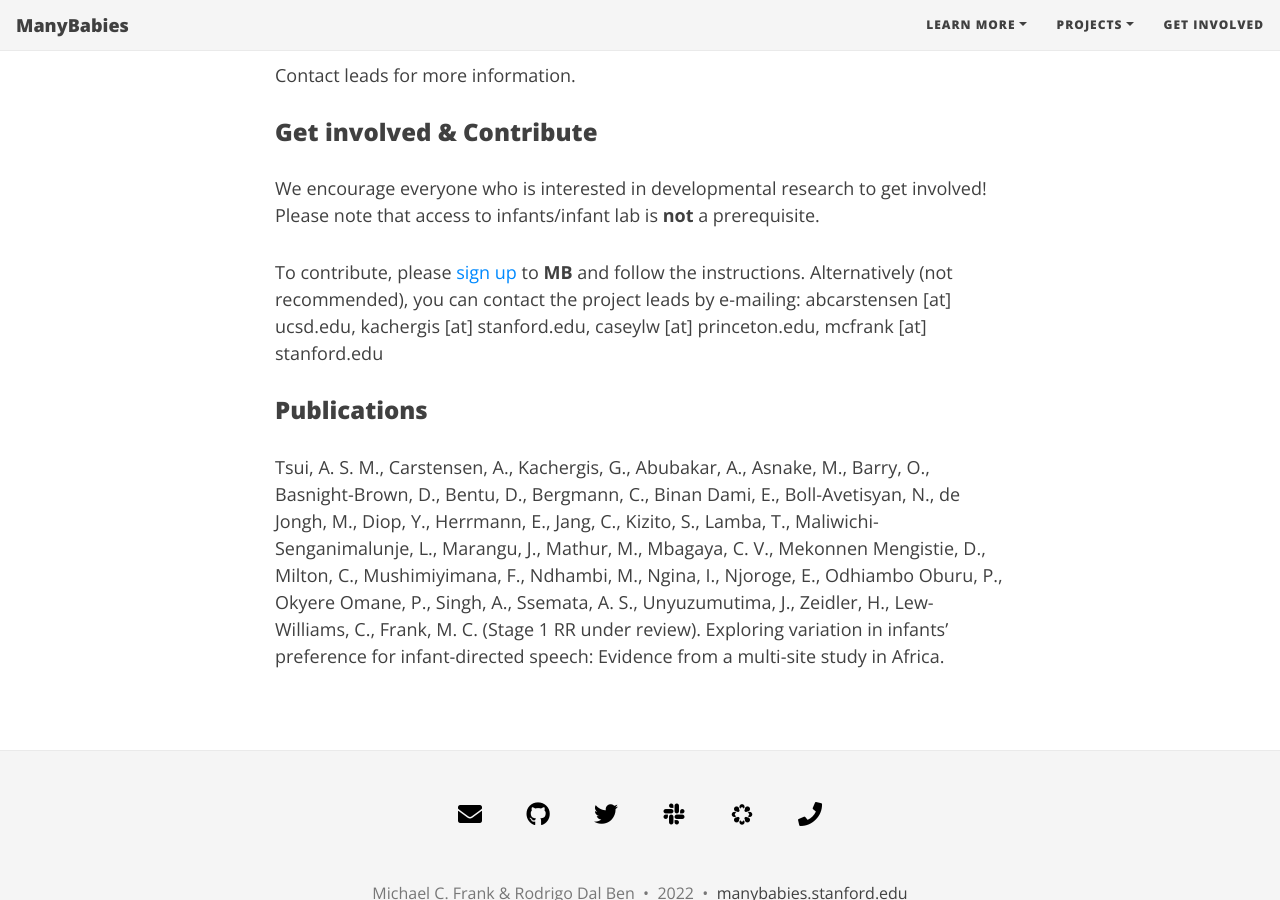
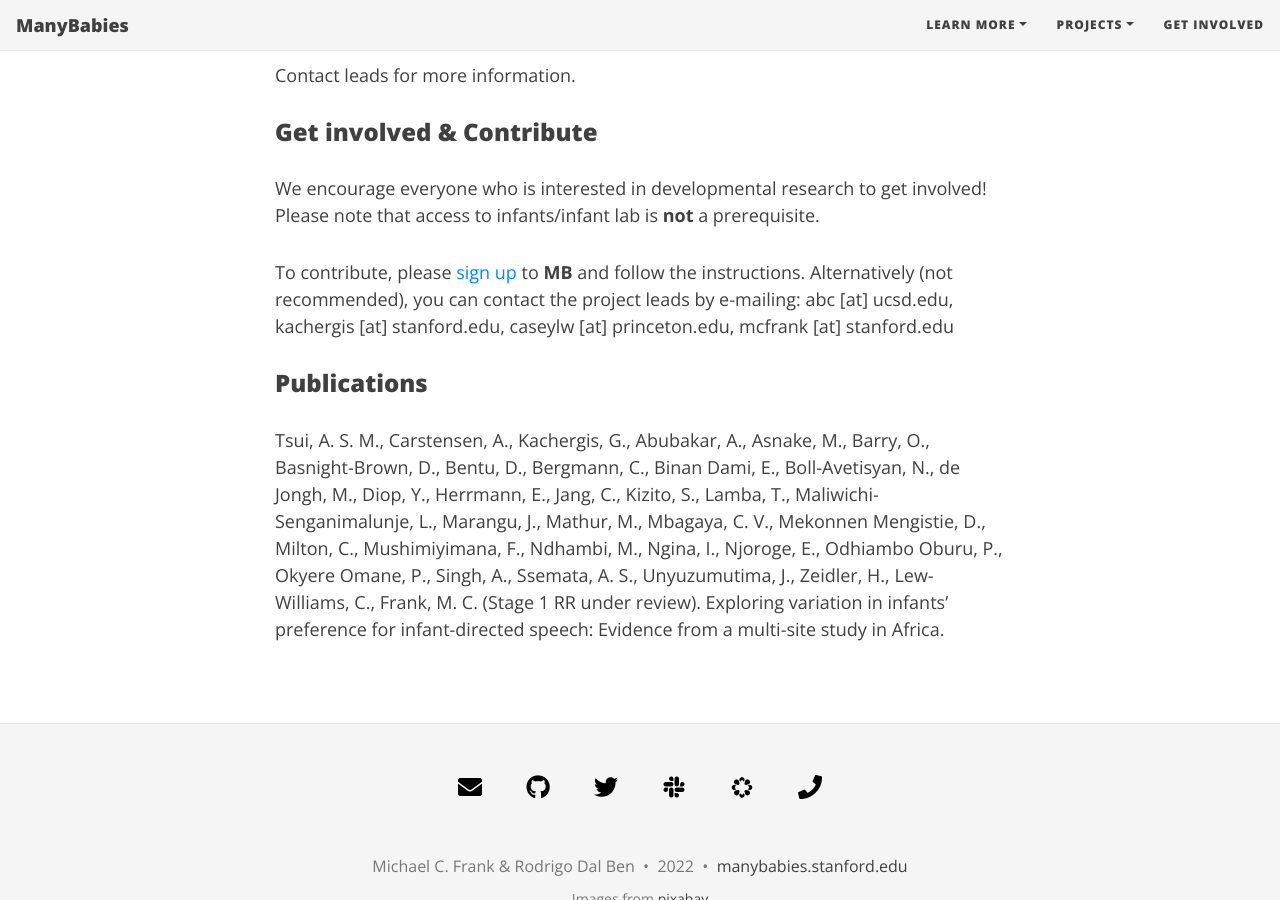
Before and after one commit to manybabies/manybabies.github.io, a Jekyll site: the page built from MB1A.md, in a window 1280 px wide and 900 px high, scrolled down 1047 px. Built offline with Jekyll 4.4.1, drawn with Linux system fonts in a browser that asks for light colours; nearby versions of some CDN libraries; some web fonts are replaced.

Commit message:
update contact info

```diff
--- a/MB1A.md
+++ b/MB1A.md
@@ -36,7 +36,7 @@ Contact leads for more information.
 ### Get involved & Contribute
 We encourage everyone who is interested in developmental research to get involved! Please note that access to infants/infant lab is **not** a prerequisite.
 
-To contribute, please [sign up]({{site.baseurl}}/sign_up_log_in/) to **MB** and follow the instructions. Alternatively (not recommended), you can contact the project leads by e-mailing: abcarstensen [at] ucsd.edu, kachergis [at] stanford.edu, caseylw [at] princeton.edu, mcfrank [at] stanford.edu
+To contribute, please [sign up]({{site.baseurl}}/sign_up_log_in/) to **MB** and follow the instructions. Alternatively (not recommended), you can contact the project leads by e-mailing: abc [at] ucsd.edu, kachergis [at] stanford.edu, caseylw [at] princeton.edu, mcfrank [at] stanford.edu
 
 ### Publications
 Tsui, A. S. M., Carstensen, A., Kachergis, G., Abubakar, A., Asnake, M., Barry, O., Basnight-Brown, D., Bentu, D., Bergmann, C., Binan Dami, E., Boll-Avetisyan, N., de Jongh, M., Diop, Y., Herrmann, E., Jang, C., Kizito, S., Lamba, T., Maliwichi-Senganimalunje, L., Marangu, J., Mathur, M., Mbagaya, C. V., Mekonnen Mengistie, D., Milton, C., Mushimiyimana, F., Ndhambi, M., Ngina, I., Njoroge, E., Odhiambo Oburu, P., Okyere Omane, P., Singh, A., Ssemata, A. S., Unyuzumutima, J., Zeidler, H., Lew-Williams, C., Frank, M. C. (Stage 1 RR under review). Exploring variation in infants’ preference for infant-directed speech: Evidence from a multi-site study in Africa.
```
Also changed, not shown: sign_up_log_in.md (+1 -1 lines).
